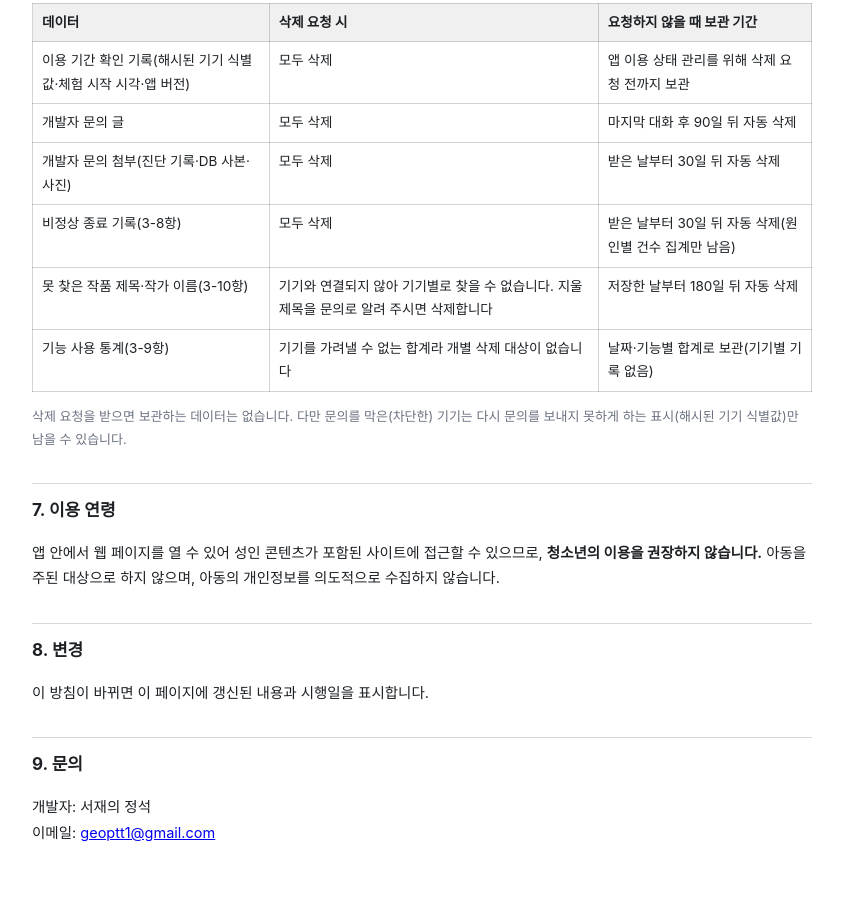
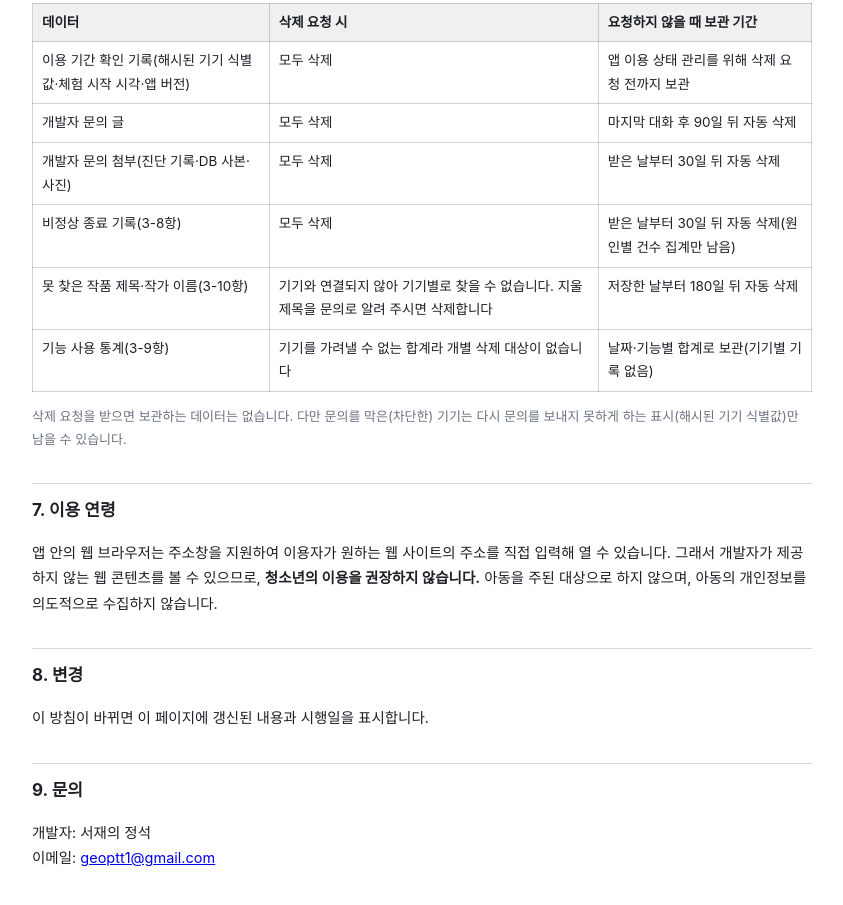
Before and after one commit to allday-lib/wm-dist, a plain HTML site: page privacy.html in a window 1280 px wide. Shown: the part 5061-5966 px from the top of the page, without its empty margins (218-1061 px from the left). Drawn offline with Linux system fonts and the light colour scheme.

Commit message:
개인정보처리방침 7항: 인터넷 브라우저 주소창 지원 표현으로 명확화
Co-Authored-By: Claude Sonnet 5.5 <noreply@anthropic.com>

```diff
--- a/privacy.html
+++ b/privacy.html
@@ -170,7 +170,7 @@
 <p class="note">삭제 요청을 받으면 보관하는 데이터는 없습니다. 다만 문의를 막은(차단한) 기기는 다시 문의를 보내지 못하게 하는 표시(해시된 기기 식별값)만 남을 수 있습니다.</p>
 
 <h2>7. 이용 연령</h2>
-<p>앱 안에서 웹 페이지를 열 수 있어 성인 콘텐츠가 포함된 사이트에 접근할 수 있으므로, <strong>청소년의 이용을 권장하지 않습니다.</strong> 아동을 주된 대상으로 하지 않으며, 아동의 개인정보를 의도적으로 수집하지 않습니다.</p>
+<p>앱 안의 웹 브라우저는 주소창을 지원하여 이용자가 원하는 웹 사이트의 주소를 직접 입력해 열 수 있습니다. 그래서 개발자가 제공하지 않는 웹 콘텐츠를 볼 수 있으므로, <strong>청소년의 이용을 권장하지 않습니다.</strong> 아동을 주된 대상으로 하지 않으며, 아동의 개인정보를 의도적으로 수집하지 않습니다.</p>
 
 <h2>8. 변경</h2>
 <p>이 방침이 바뀌면 이 페이지에 갱신된 내용과 시행일을 표시합니다.</p>
```
